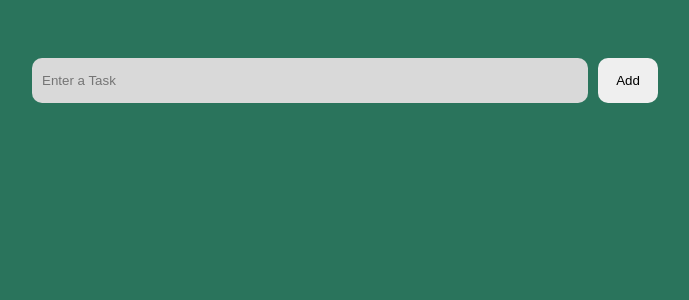
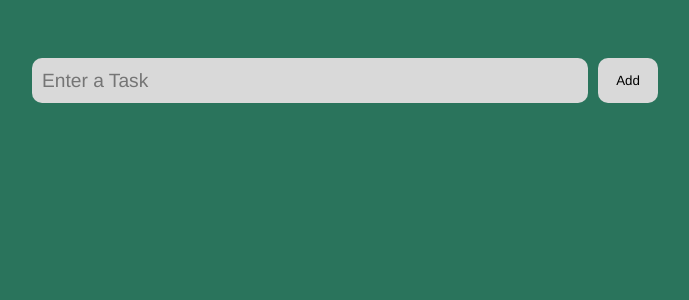
Before and after one commit to Sathish-0987/react-todo-app, a React (Vite) app: page / in a window 1280 px wide. Shown: the top 300 px of the page, without its empty margins (295-984 px from the left). Built offline with nearby package versions, Linux system fonts and the light colour scheme.

Commit message:
Changed the Font Family

```diff
--- a/src/components/Todoform.css
+++ b/src/components/Todoform.css
@@ -14,6 +14,8 @@
     background-color: #D9D9D9;
     border-radius: 10px;
     border: none;
+    font-size: larger;
+    font-family: 'Franklin Gothic Medium', 'Arial Narrow', Arial, sans-serif;
 }
 .todo-form button{
     /* padding: 10px 20px; */
@@ -24,9 +26,12 @@
     border: none;
     width: 60px;
     height: 45px;
+    background-color: #D9D9D9;
+    font-family: 'Franklin Gothic Medium', 'Arial Narrow', Arial, sans-serif;
 }
 .todo-form button:hover{
    background-color: rgb(15, 16, 14);
-   color: white;
+   color: #D9D9D9;
+   font-family: 'Franklin Gothic Medium', 'Arial Narrow', Arial, sans-serif;
 
 }
--- a/src/components/Todoform.jsx
+++ b/src/components/Todoform.jsx
@@ -5,7 +5,7 @@ export default function Todoform() {
   return (
     <form className='todo-form'>
         <input type='text' placeholder='Enter a Task'/>
-        <button>Add</button>
+        <button type='submit'>Add</button>
     </form>
   )
 }
```
